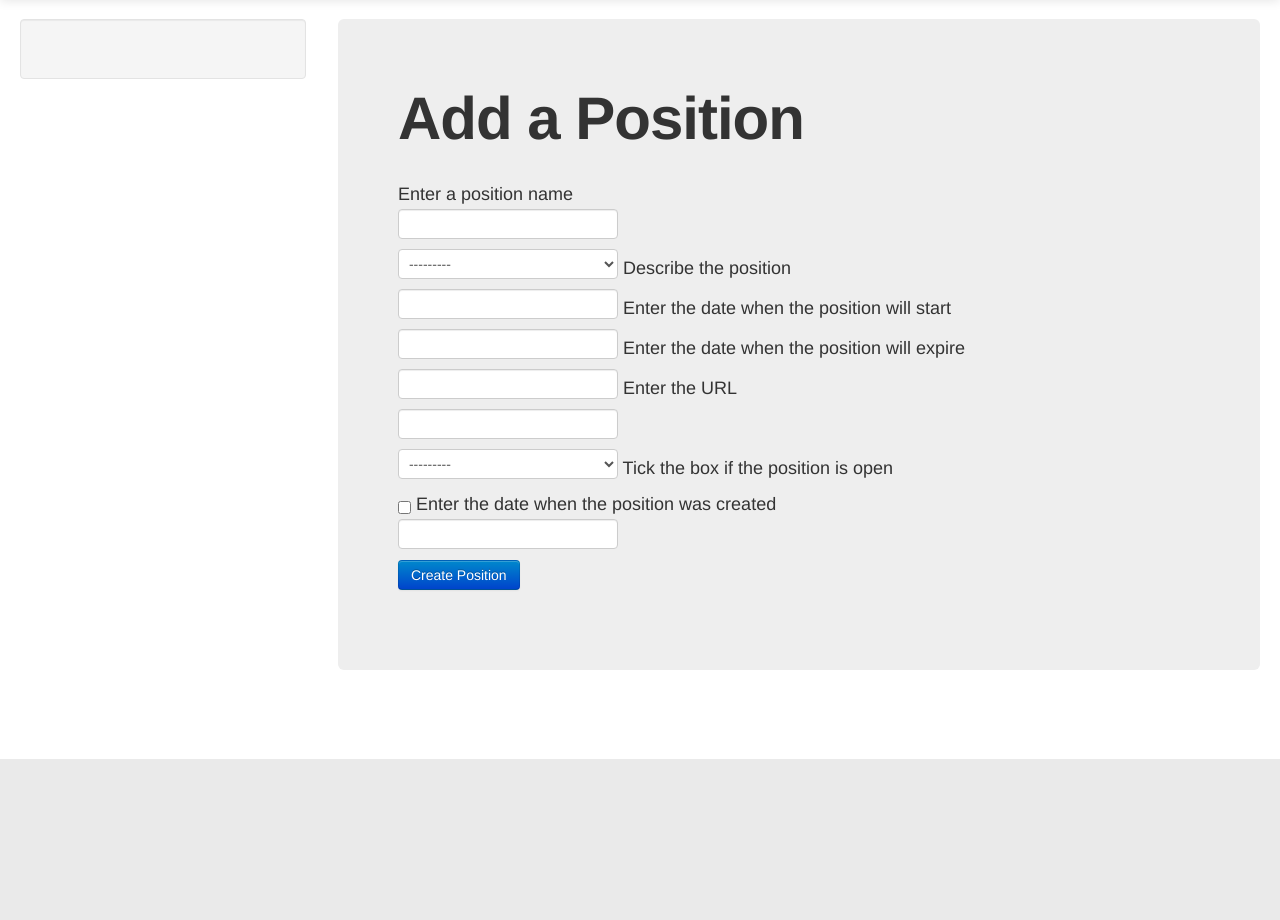
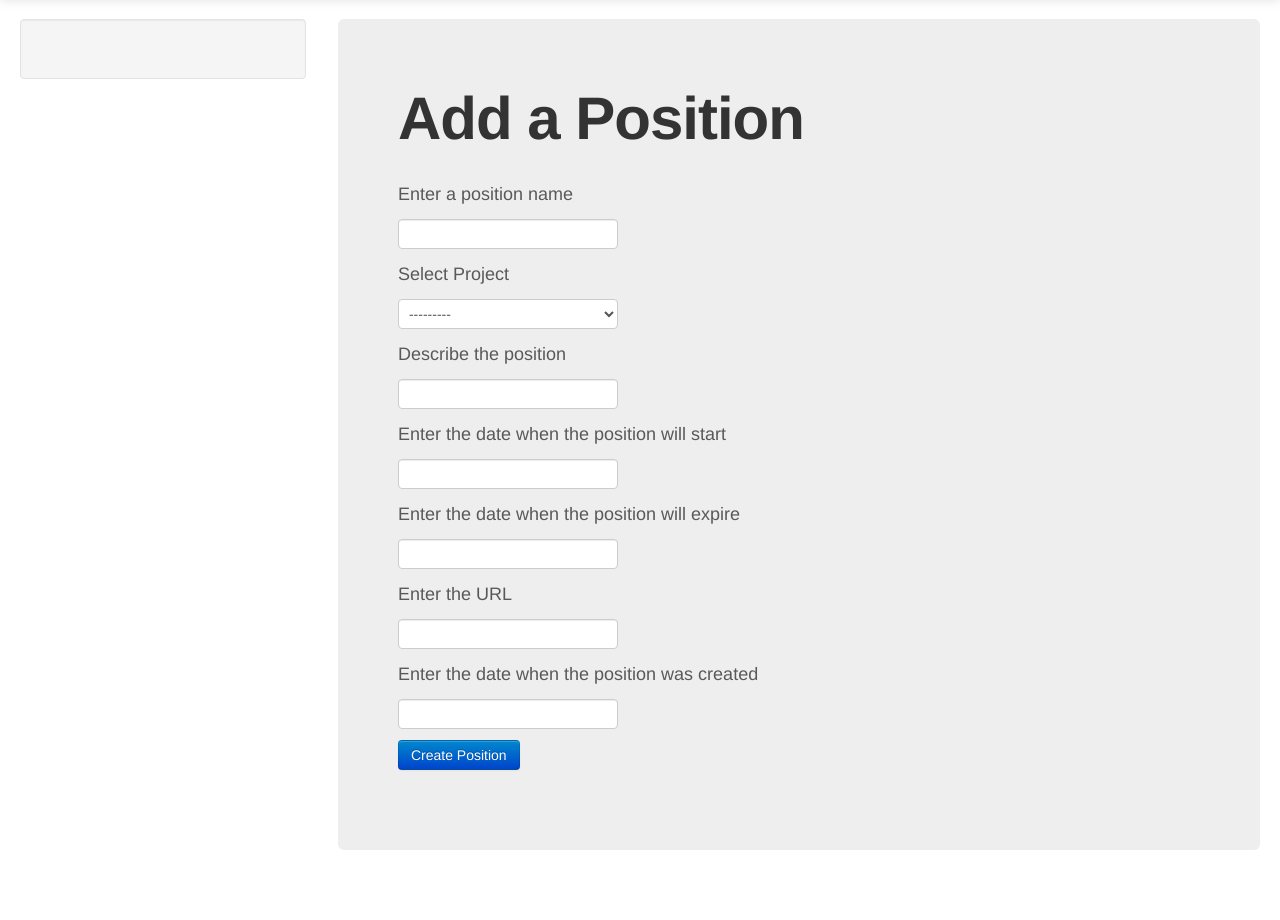
Before and after one commit to Cydus/MatchingSystem, a Django app: page /projects/add_position/ in a window 1280 px wide; the page is wider, and only the part inside the window is pictured. Shown: the part 41-961 px from the top of that part. Before the commit the page ends 800 px from the top of that part, so only its background shows below. Run offline with Django 3.2, Linux system fonts and the light colour scheme; data that the repository does not hold is empty.

Commit message:
fixed the bloody add position form

```diff
--- a/matching_system_project/matching_system_project/forms.py
+++ b/matching_system_project/matching_system_project/forms.py
@@ -49,13 +49,13 @@ class PositionForm(forms.ModelForm):
     from models import Project
 
     title = forms.CharField(max_length=128, help_text="Enter a position name")
-    projectID = forms.ModelChoiceField(queryset=Project.objects.all())
+    projectID = forms.ModelChoiceField(queryset=Project.objects.all(),help_text="Select Project")
     description = forms.CharField(max_length=999, help_text="Describe the position")
     dateTimeCreated = forms.DateField(help_text="Enter the date when the position was created")
     dateTimeStarts = forms.DateField(help_text="Enter the date when the position will start")
     dateTimeExpires = forms.DateField(help_text="Enter the date when the position will expire")
-    url = forms.URLField(max_length=256, help_text="Enter the URL")
-    isOpen = forms.BooleanField(help_text="Tick the box if the position is open")
+    url = forms.URLField(max_length=256, help_text="Enter the URL", )
+    # isOpen = forms.BooleanField(help_text="Tick the box if the position is open")
 
 
     def clean(self):
--- a/matching_system_project/matching_system_project/models.py
+++ b/matching_system_project/matching_system_project/models.py
@@ -35,13 +35,13 @@ class Position(models.Model):
     title = models.CharField(max_length=128)
     projectID = models.ForeignKey('Project')
     description = models.TextField(max_length=999)
-    dateTimeCreated = models.DateField(auto_now_add=True)
+    dateTimeCreated = models.DateField(auto_now_add=True, editable=False)
     dateTimeStarts = models.DateField(verbose_name="Start Date")
     dateTimeExpires = models.DateField(verbose_name="End Date")
     url = models.URLField(max_length=256)
 
-    fk_ApplicantID = models.ForeignKey(User, null=True, blank=True)
-    isOpen = models.BooleanField(default=True)
+    fk_ApplicantID = models.ForeignKey(User, null=True, blank=True, editable=False)
+    isOpen = models.BooleanField(default=True, editable=False)
 
     def __unicode__(self):
         return self.title.lower()
--- a/matching_system_project/matching_system_project/static/css/overrides-responsive.css
+++ b/matching_system_project/matching_system_project/static/css/overrides-responsive.css
@@ -1,3 +1,7 @@
+#position_form #id_fk_ApplicantID {
+  /*display: none;*/
+}
+
 .twocollum {
   /*-webkit-column-count:2; *//* Chrome, Safari, Opera */
   /*-moz-column-count:2; *//* Firefox */
--- a/matching_system_project/matching_system_project/templates/matching_system_project/add_position.html
+++ b/matching_system_project/matching_system_project/templates/matching_system_project/add_position.html
@@ -16,7 +16,7 @@
 
                 {% for field in form.visible_fields %}
                 {{ field.errors }}
-                {{ field.help_text }}<br/>
+                <span class="help-block">{{ field.help_text }}</span>
                 {{ field }}
                 {% endfor %}
 
```
Also changed, not shown: matching_system_project/matching_system_project/templates/matching_system_project/applist.html (line endings or trailing spaces).
